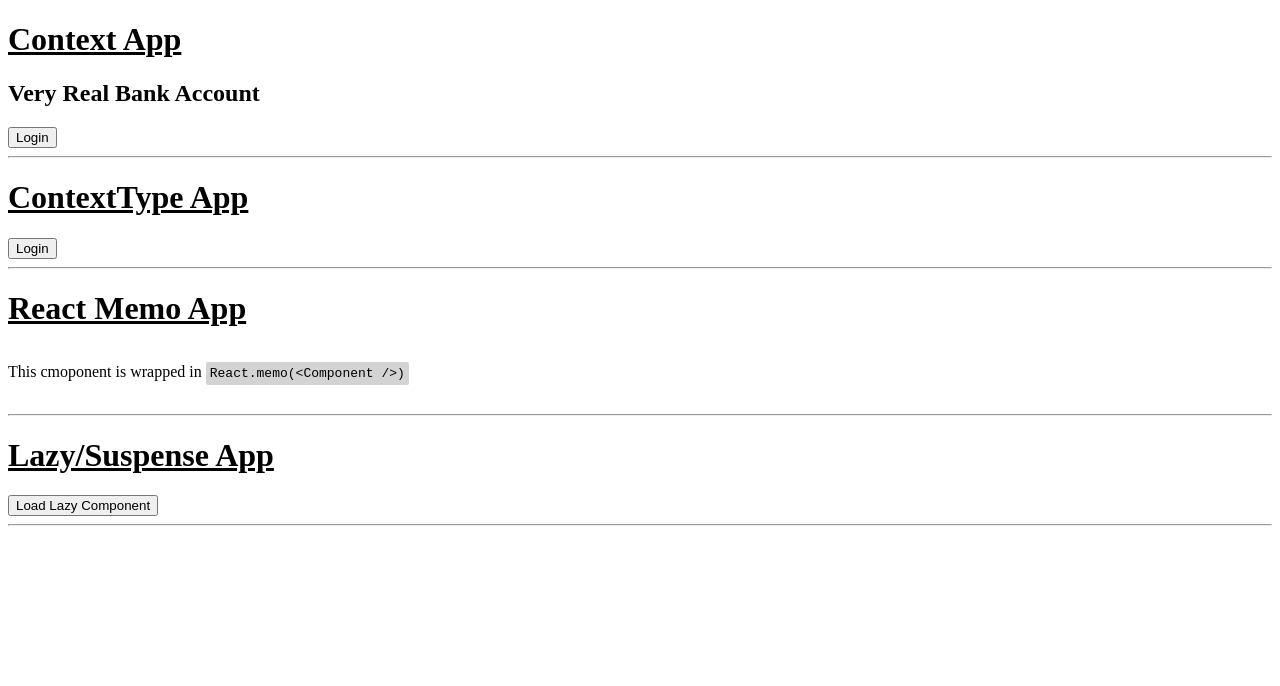
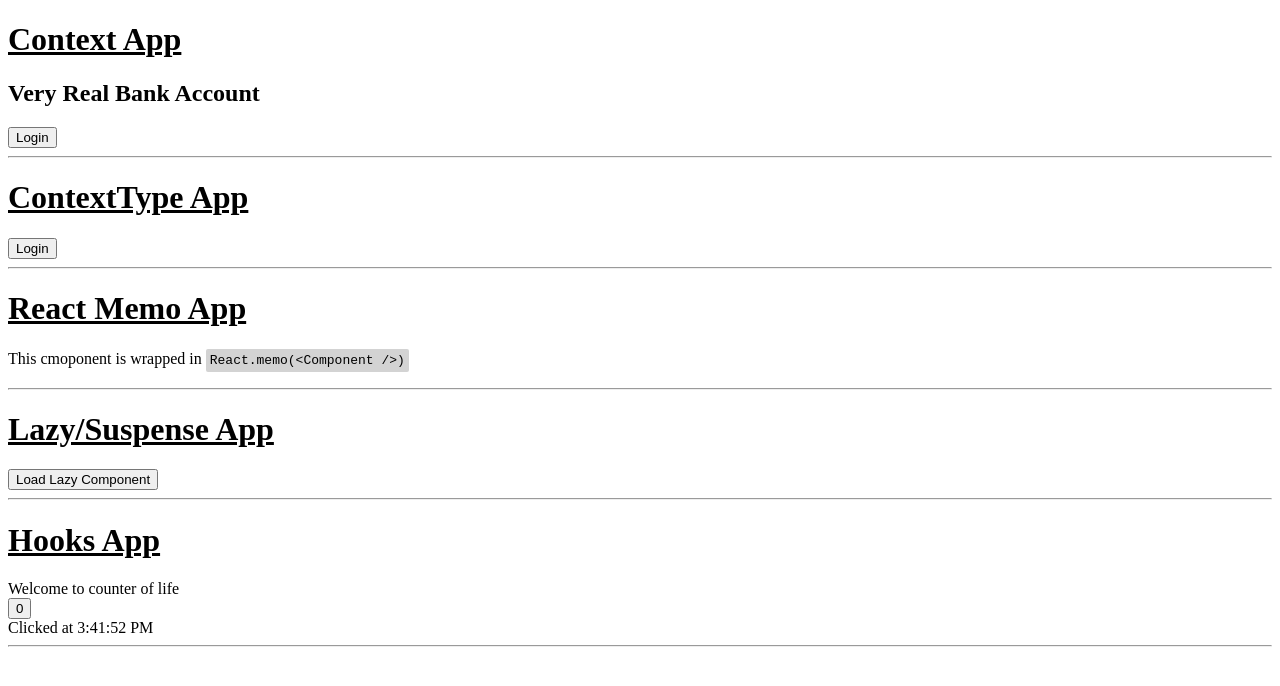
Before and after one commit to gurleensethi/reintroducing-react-examples, a React (Create React App) app: page / in a window 1280 px wide. Shown: the top 686 px of the page. Built offline with nearby package versions, Linux system fonts and the light colour scheme.

Commit message:
Add hooks example.

```diff
--- a/src/4. React Meme/ReactMemoApp.tsx
+++ b/src/4. React Meme/ReactMemoApp.tsx
@@ -8,7 +8,7 @@ export const ReactMemoApp: FunctionComponent = React.memo((props) => {
       </h1>
       <p>
         This cmoponent is wrapped in{" "}
-        <pre
+        <code
           style={{
             display: "inline-block",
             backgroundColor: "lightgrey",
@@ -17,7 +17,7 @@ export const ReactMemoApp: FunctionComponent = React.memo((props) => {
           }}
         >
           React.memo({"<Component />"})
-        </pre>
+        </code>
       </p>
       <hr />
     </div>
--- /dev/null
+++ b/src/7. Hooks/CounterApp.tsx
@@ -0,0 +1,21 @@
+import React, { FunctionComponent } from "react";
+
+export const CounterApp: FunctionComponent = (props) => {
+  const [count, setCount] = React.useState<number>(0);
+  const [time, setTime] = React.useState<Date>(new Date());
+  React.useEffect(() => {
+    console.log("Effect here...");
+  }, []);
+  const handleClick = () => {
+    setCount(count + 1);
+    setTime(new Date());
+  };
+
+  return (
+    <div>
+      <div>Welcome to counter of life</div>
+      <button onClick={handleClick}>{count}</button>
+      <div>Clicked at {time.toLocaleTimeString()}</div>
+    </div>
+  );
+};
--- /dev/null
+++ b/src/7. Hooks/HooksApp.tsx
@@ -0,0 +1,14 @@
+import React, { FunctionComponent } from "react";
+import { CounterApp } from "./CounterApp";
+
+export const HooksApp: FunctionComponent = (props) => {
+  return (
+    <div>
+      <h1>
+        <u>Hooks App</u>
+      </h1>
+      <CounterApp />
+      <hr />
+    </div>
+  );
+};
--- a/src/App.tsx
+++ b/src/App.tsx
@@ -3,6 +3,7 @@ import { ContextApp } from "./2. Context/ContextApp";
 import { ContextTypeApp } from "./3. ContextType/ContextTypeApp";
 import { ReactMemoApp } from "./4. React Meme/ReactMemoApp";
 import { LazyLoadingApp } from "./6. Lazy Loading/LazyLoadingApp";
+import { HooksApp } from "./7. Hooks/HooksApp";
 
 export const App: FunctionComponent = (props) => {
   return (
@@ -11,6 +12,7 @@ export const App: FunctionComponent = (props) => {
       <ContextTypeApp />
       <ReactMemoApp />
       <LazyLoadingApp />
+      <HooksApp />
     </div>
   );
 };
```
